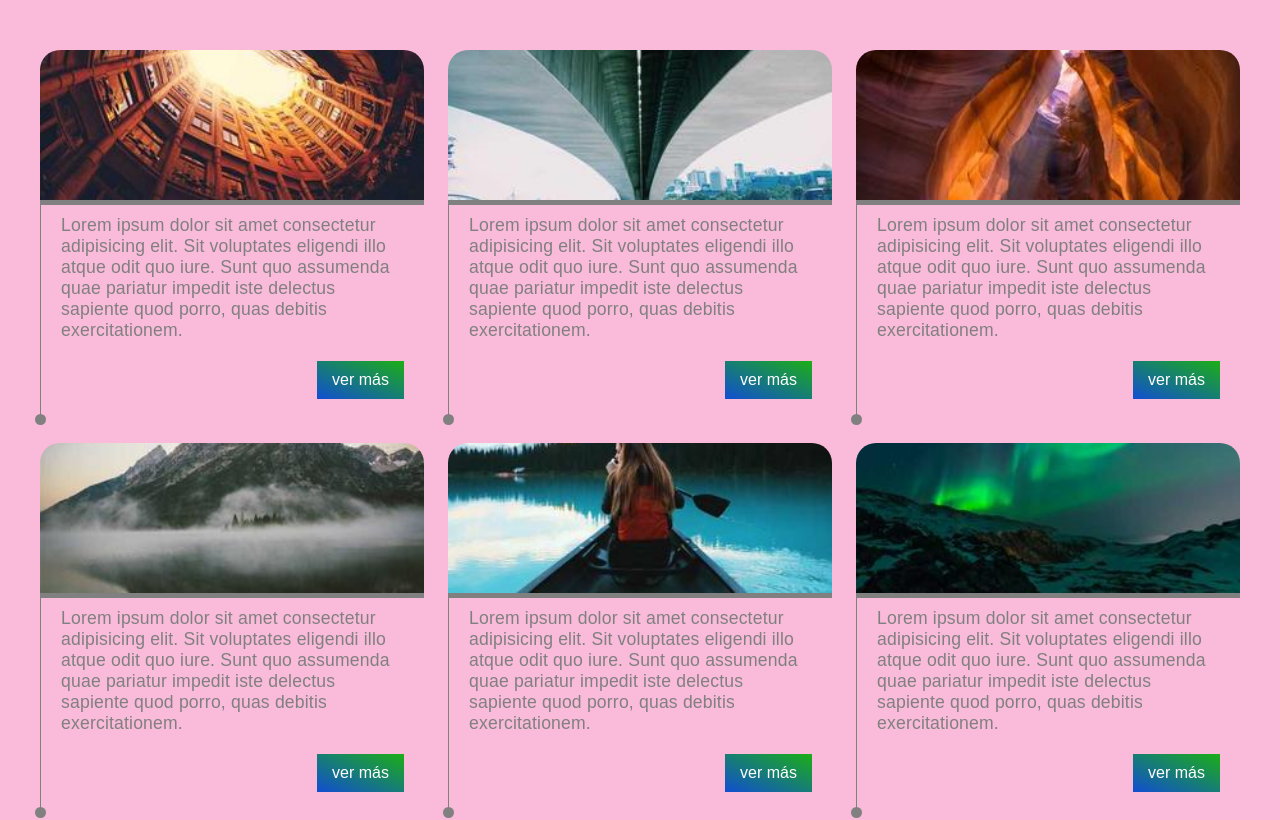
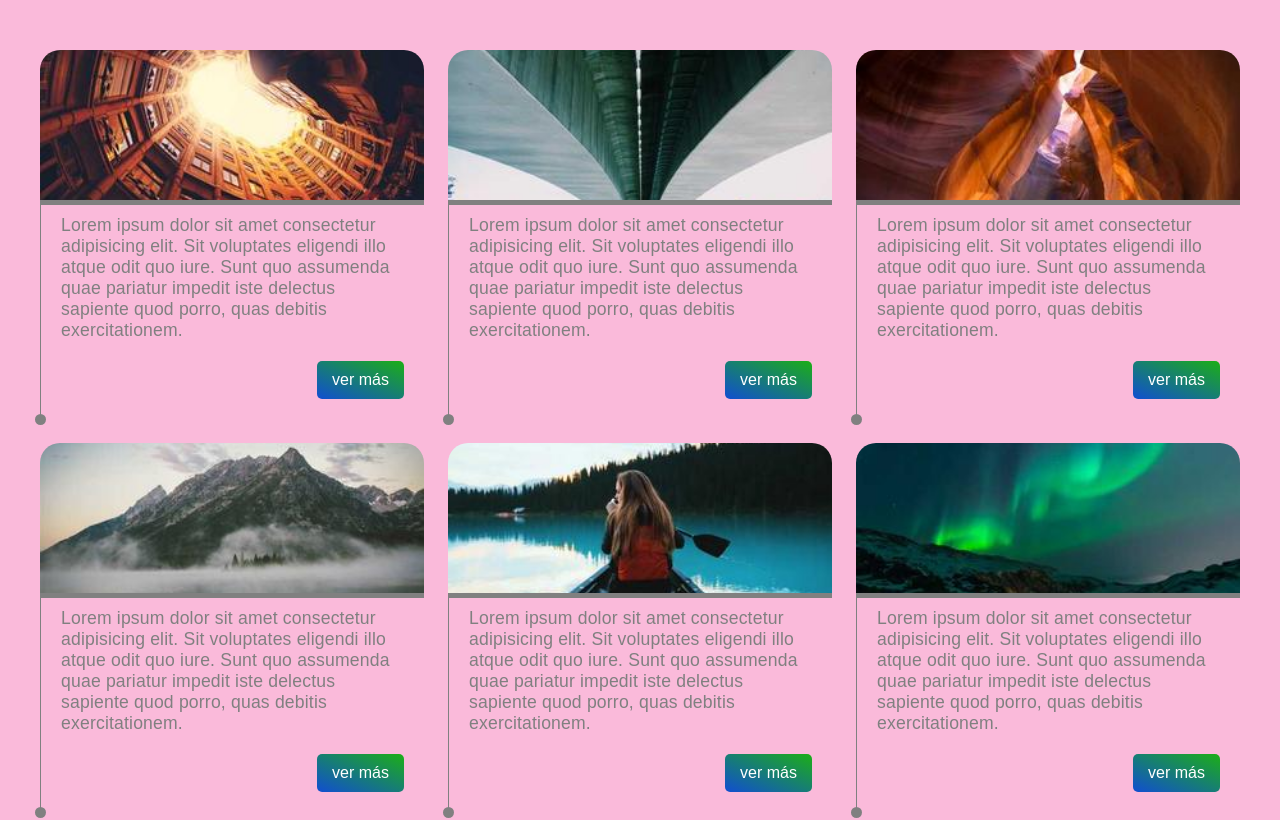
Before and after one commit to lcotaquispe/ejemplo-layout, a plain HTML site: page index.html in a window 1280 px wide. Shown: the top 820 px of the page. Drawn offline with Linux system fonts and the light colour scheme.

Commit message:
ajustes en border radius

```diff
--- a/css/estilo.css
+++ b/css/estilo.css
@@ -16,9 +16,10 @@ body{
     display: block; /* siempre para las imágenes, para evitar que se comporten como palabras*/
     width: 100%;
     border-radius: 20px 20px 0 0;
-    /* la IMG se comporta como un contenedor con una imagen dentro */height: 150px;
+    /* la IMG se comporta como un contenedor con una imagen dentro */
+    height: 150px;
     object-fit: cover; /* se puede lograr el mismo efecto con background-image pero esto no es una imagen de fondo sino una imagen de contenido */
-    object-position: bottom;
+    border-radius: 20px 20px 0 0;
 }
 .card_contenido{
     padding: 10px 20px 20px;
@@ -55,6 +56,7 @@ body{
     text-decoration: none;
     color: white;
     background-image: linear-gradient(to right top, #114ed1, rgb(28, 174, 22));
+    border-radius:5px;
 }
 @media screen and (min-width:501px){
     .articulos{
```
